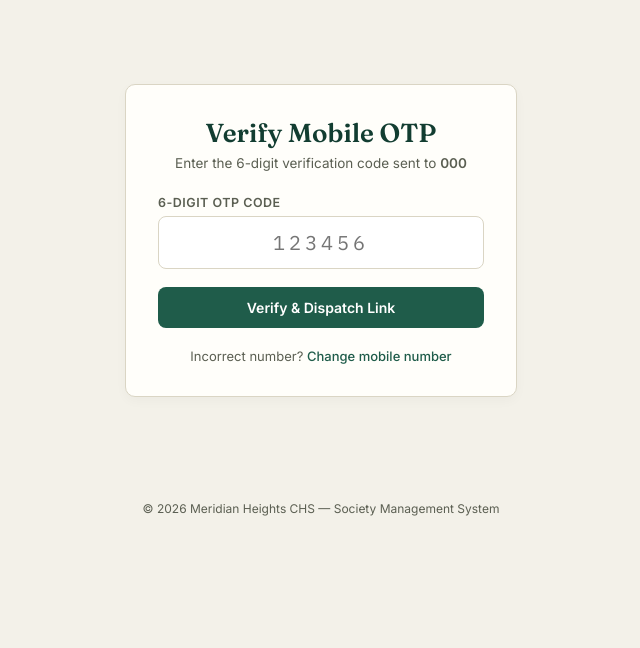
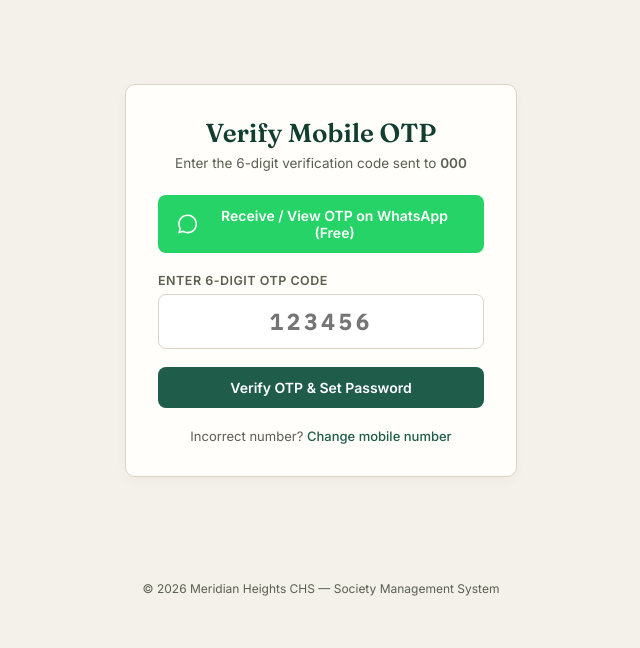
Before and after one commit to Maulik-Dawda/society_management_system, a PHP site: template views/auth/verify_otp.php in a window 1280 px wide. Shown: the top 648 px of the page, without its empty margins (319-959 px from the left). Run offline with PHP 8.4, Linux system fonts and the light colour scheme; the template is opened without the code that fills it: most values are stand-ins (such as "Sample title", 1, 10 or a date in 2020); data that the repository does not hold is empty.

Commit message:
Add 100% Free WhatsApp direct launch and free SIM SMS gateway support

```diff
--- a/views/auth/verify_otp.php
+++ b/views/auth/verify_otp.php
@@ -3,6 +3,7 @@ $pageTitle = "Verify OTP";
 require_once __DIR__ . '/../layouts/header.php';
 $simulatedOtp = Session::get('last_simulated_otp');
 $dispatchInfo = Session::getFlash('dispatch_info') ?? Session::get('last_simulated_notifications');
+$freeWaLink = $simulatedOtp['free_whatsapp_link'] ?? ('https://api.whatsapp.com/send?phone=' . preg_replace('/[^0-9]/', '', $mobile) . '&text=' . urlencode('Meridian Heights OTP verification code: ' . ($simulatedOtp['code'] ?? '')));
 ?>
 
 <div class="auth-container">
@@ -12,23 +13,37 @@ $dispatchInfo = Session::getFlash('dispatch_info') ?? Session::get('last_simulat
             <p>Enter the 6-digit verification code sent to <strong><?= htmlspecialchars($mobile) ?></strong></p>
         </div>
 
+        <!-- 100% Free WhatsApp Direct Launch Button -->
+        <div style="margin-bottom: 20px;">
+            <a href="<?= htmlspecialchars($freeWaLink) ?>" target="_blank" class="btn" style="background: #25D366; color: #fff; text-decoration: none; display: flex; align-items: center; justify-content: center; gap: 8px; font-weight: 600;">
+                <svg width="20" height="20" fill="currentColor" viewBox="0 0 24 24"><path d="M.057 24l1.687-6.163c-1.041-1.804-1.588-3.849-1.587-5.946.003-6.556 5.338-11.891 11.893-11.891 3.181.001 6.167 1.24 8.413 3.488 2.245 2.248 3.481 5.236 3.48 8.414-.003 6.557-5.338 11.892-11.893 11.892-1.99-.001-3.951-.5-5.688-1.448l-6.305 1.654zm6.597-3.807c1.676.995 3.276 1.591 5.392 1.592 5.448 0 9.886-4.434 9.889-9.885.002-5.462-4.415-9.89-9.881-9.892-5.452 0-9.887 4.434-9.889 9.884-.001 2.225.651 3.891 1.746 5.634l-.999 3.648 3.742-.981z"/></svg>
+                Receive / View OTP on WhatsApp (Free)
+            </a>
+        </div>
+
         <?php if (!empty($simulatedOtp) && $simulatedOtp['mobile'] === $mobile): ?>
-            <div class="alert alert-info" style="border-left: 4px solid var(--gold);">
-                <strong>📱 [Simulated SMS Gateway]</strong><br>
+            <div class="alert alert-info" style="border-left: 4px solid var(--green); background: var(--paper);">
+                <strong>📱 [Free On-Screen SMS Gateway]</strong><br>
                 <span><?= htmlspecialchars($simulatedOtp['message']) ?></span><br>
-                <small style="color: var(--ink-soft);">Use Code: <b style="font-family:'IBM Plex Mono',monospace; font-size: 15px; color:var(--ink);"><?= htmlspecialchars($simulatedOtp['code']) ?></b></small>
+                <div style="margin-top: 6px;">
+                    <small>Code: <b style="font-family:'IBM Plex Mono',monospace; font-size: 16px; color:var(--green-dark);"><?= htmlspecialchars($simulatedOtp['code']) ?></b></small>
+                </div>
             </div>
         <?php endif; ?>
 
         <?php if ($verified == 1 && !empty($dispatchInfo)): ?>
             <div class="alert alert-success" style="border-left: 4px solid var(--green);">
-                <h4 style="margin-bottom: 6px;">💬 WhatsApp & SMS Delivery Sent!</h4>
-                <p style="margin-bottom: 8px;">A password setup link has been sent to your mobile via WhatsApp & SMS.</p>
-                <div style="background: rgba(255,255,255,0.7); padding: 10px; border-radius: 6px; font-size: 12px; margin-bottom: 10px;">
-                    <strong>Text Message:</strong> <?= htmlspecialchars($dispatchInfo['sms']) ?>
-                </div>
+                <h4 style="margin-bottom: 6px;">💬 WhatsApp & Text Password Link Generated!</h4>
+                <p style="margin-bottom: 12px;">Your registration is verified. Click the button below to receive or open your password setup link:</p>
+
+                <?php if (!empty($dispatchInfo['free_whatsapp_link'])): ?>
+                    <a href="<?= htmlspecialchars($dispatchInfo['free_whatsapp_link']) ?>" target="_blank" class="btn" style="background: #25D366; color: #fff; text-decoration: none; margin-bottom: 10px; display: block; text-align: center;">
+                        💬 Receive Password Link via WhatsApp (Free)
+                    </a>
+                <?php endif; ?>
+
                 <a href="<?= htmlspecialchars($dispatchInfo['url']) ?>" class="btn btn-outline" style="display: block; text-align: center; text-decoration: none;">
-                    👉 Open Password Creation Link Now
+                    👉 Open Password Creation Form Directly
                 </a>
             </div>
         <?php else: ?>
@@ -36,11 +51,11 @@ $dispatchInfo = Session::getFlash('dispatch_info') ?? Session::get('last_simulat
                 <input type="hidden" name="mobile_number" value="<?= htmlspecialchars($mobile) ?>">
 
                 <div class="form-group">
-                    <label for="otp_code">6-Digit OTP Code</label>
-                    <input type="text" id="otp_code" name="otp_code" class="form-control" placeholder="123456" required maxlength="6" pattern="[0-9]{6}" style="letter-spacing: 4px; text-align: center; font-size: 20px; font-family: 'IBM Plex Mono', monospace;" value="<?= isset($simulatedOtp['code']) ? htmlspecialchars($simulatedOtp['code']) : '' ?>">
+                    <label for="otp_code">Enter 6-Digit OTP Code</label>
+                    <input type="text" id="otp_code" name="otp_code" class="form-control" placeholder="123456" required maxlength="6" pattern="[0-9]{6}" style="letter-spacing: 4px; text-align: center; font-size: 22px; font-weight: 600; font-family: 'IBM Plex Mono', monospace;" value="<?= isset($simulatedOtp['code']) ? htmlspecialchars($simulatedOtp['code']) : '' ?>">
                 </div>
 
-                <button type="submit" class="btn">Verify & Dispatch Link</button>
+                <button type="submit" class="btn">Verify OTP & Set Password</button>
             </form>
         <?php endif; ?>
 
```
Also changed, not shown: services/NotificationService.php (+43 -18 lines).
